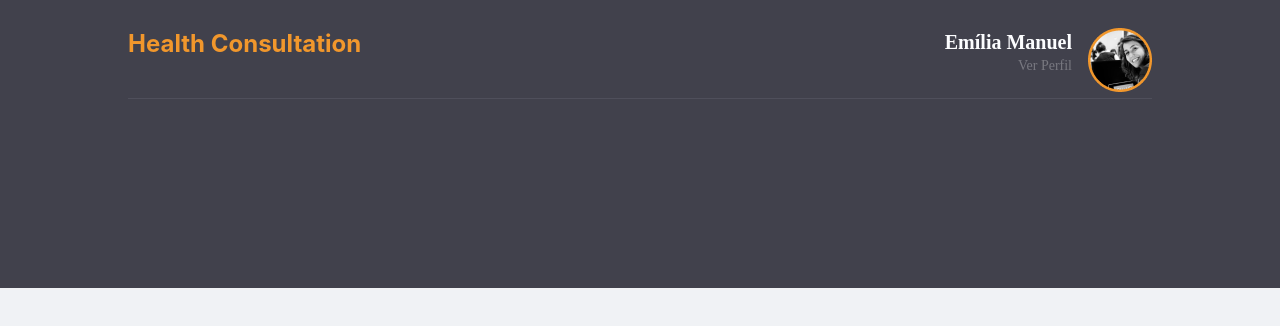
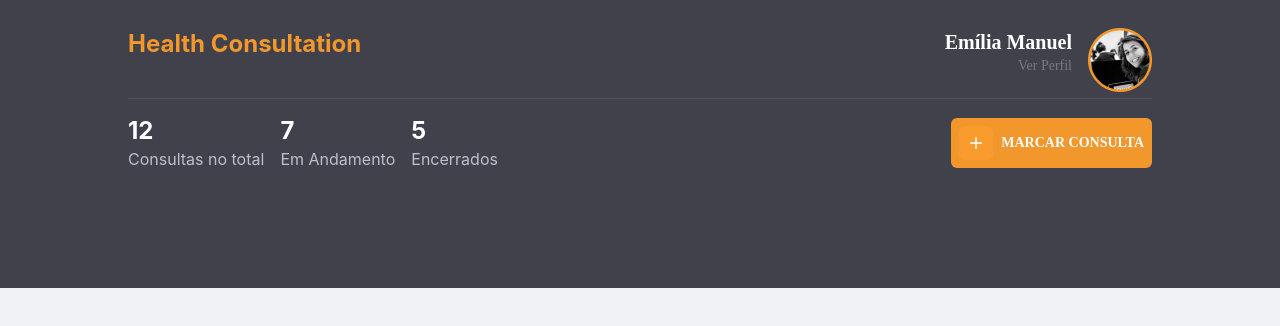
Before and after one commit to jmamadeu/arietus, a Next.js app: page /dashboard in a window 1280 px wide. Shown: the top 326 px of the page. Built offline with nearby package versions, Linux system fonts and the light colour scheme.

Commit message:
:zap: chore: Finish the header

```diff
--- a/src/pages/dashboard.tsx
+++ b/src/pages/dashboard.tsx
@@ -3,7 +3,29 @@ import Link from 'next/link';
 import Image from 'next/image';
 import { useRouter } from 'next/router';
 
+import { FiPlus } from 'react-icons/fi';
+
 import { Input } from '../components';
+import { type } from 'os';
+
+type SumaryBadgeProps = {
+  numberTotal: number;
+  title: string;
+};
+
+const SumaryBadge = ({ numberTotal, title }: SumaryBadgeProps) => {
+  return (
+    <>
+      <span className='mr-4 text-texts-complement font-body text-base'>
+        <strong className='text-shapes-box font-bold font-body text-2xl'>
+          {numberTotal}
+        </strong>
+        <br />
+        {title}
+      </span>
+    </>
+  );
+};
 
 export default function Home() {
   const router = useRouter();
@@ -40,6 +62,23 @@ export default function Home() {
             </div>
 
             <div style={{ height: 1 }} className='w-full bg-shapes-line '></div>
+
+            <div className='flex justify-between mt-4 items-center'>
+              <div className='flex'>
+                <SumaryBadge numberTotal={12} title='Consultas no total' />
+                <SumaryBadge numberTotal={7} title='Em Andamento' />
+                <SumaryBadge numberTotal={5} title='Encerrados' />
+              </div>
+              <div>
+                <button className='bg-primary-main rounded-md hover:bg-primary-mainLight p-2 font-bold text-sm focus:outline-none uppercase font-title text-shapes-box flex items-center'>
+                  <FiPlus
+                    className='bg-primary-mainLight mr-2 rounded-md hover:bg-primary-mainLight p-2 text-white  '
+                    size={34}
+                  />{' '}
+                  Marcar Consulta
+                </button>
+              </div>
+            </div>
           </div>
         </header>
       </main>
```
